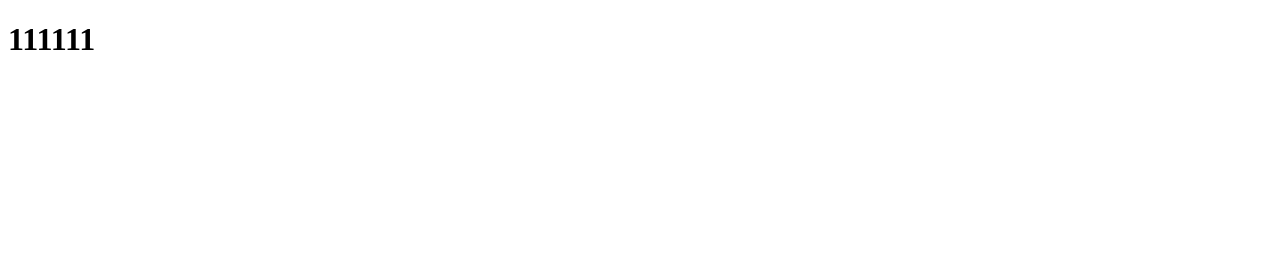
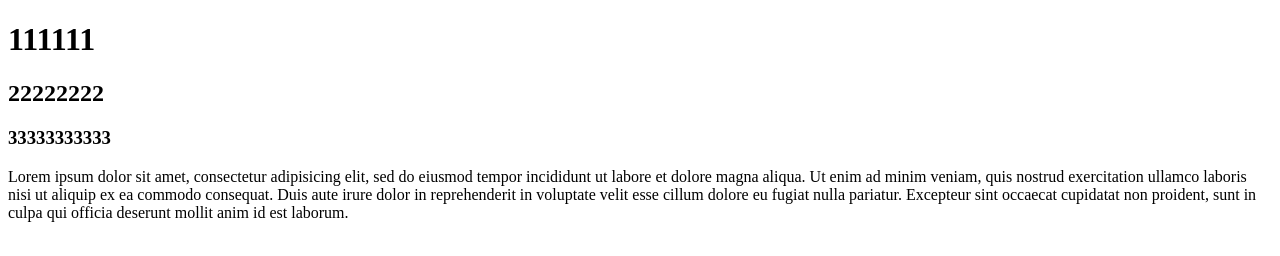
Before and after one commit to tsg-tsotne/test-123, a plain HTML site: page index.html in a window 1280 px wide. Drawn offline with Linux system fonts and the light colour scheme.

Commit message:
update  index.html
დავამატე თეგები და P.

```diff
--- a/index.html
+++ b/index.html
@@ -9,5 +9,15 @@
 </head>
 <body>
 <h1>111111</h1>
+<h2>22222222</h2>
+<h3>33333333333</h3>
+<p>
+ Lorem ipsum dolor sit amet, consectetur adipisicing elit, sed do eiusmod
+ tempor incididunt ut labore et dolore magna aliqua. Ut enim ad minim veniam,
+ quis nostrud exercitation ullamco laboris nisi ut aliquip ex ea commodo
+ consequat. Duis aute irure dolor in reprehenderit in voluptate velit esse
+ cillum dolore eu fugiat nulla pariatur. Excepteur sint occaecat cupidatat non
+ proident, sunt in culpa qui officia deserunt mollit anim id est laborum.
+</p>
 </body>
 </html>
```
